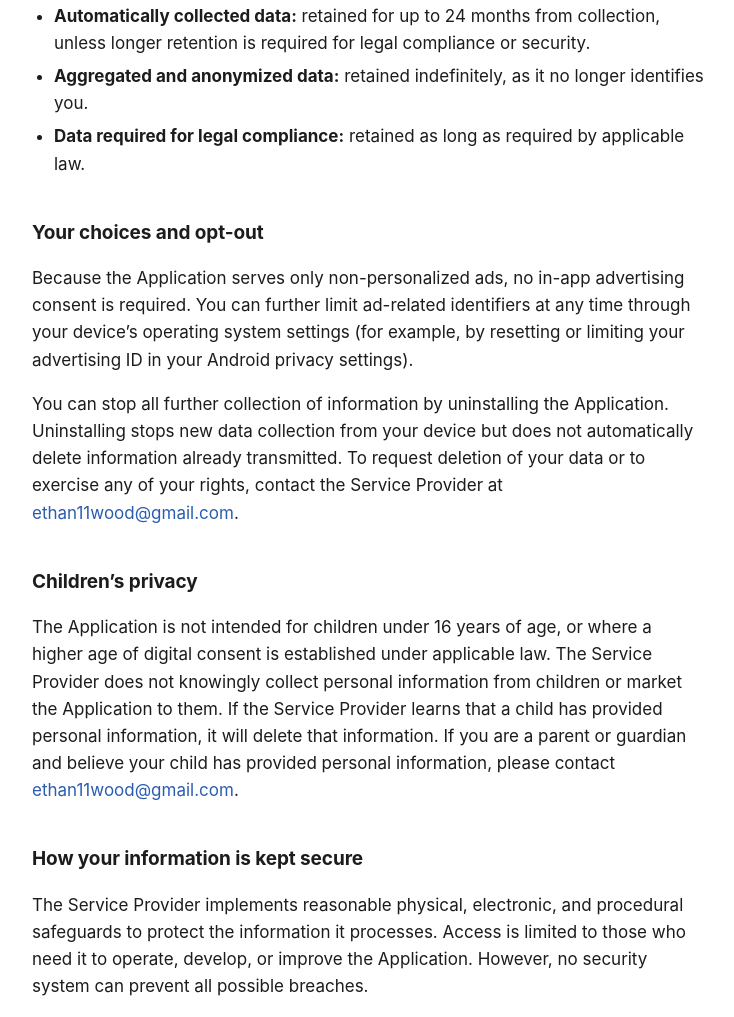
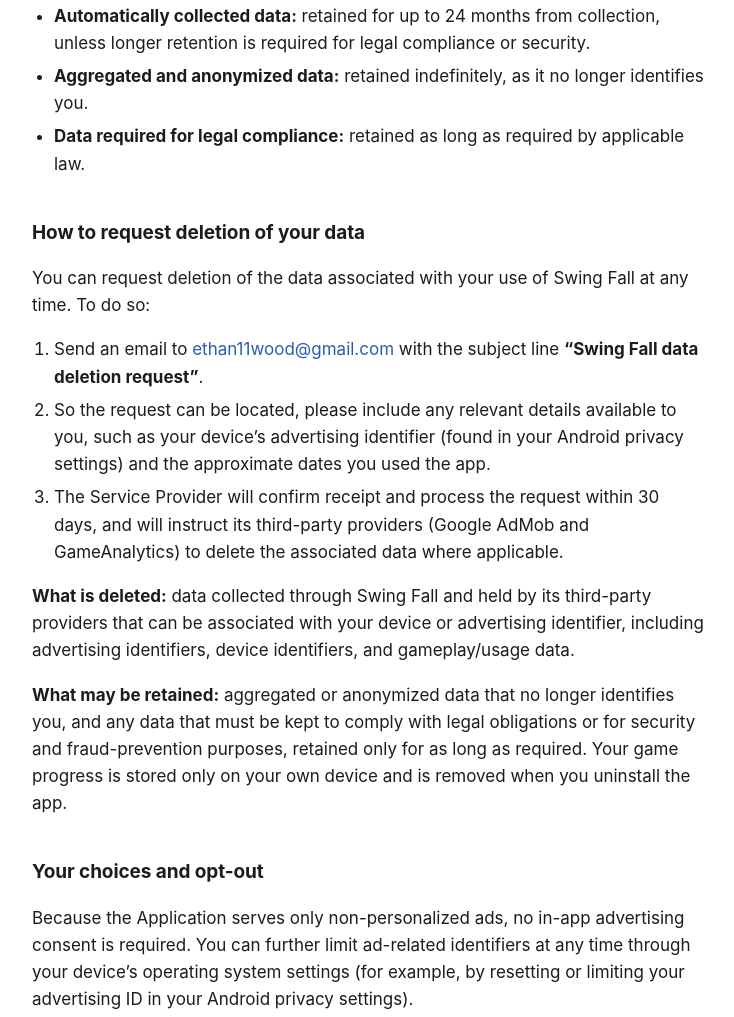
Before and after one commit to ethan-wood-uk/Swingfall-privacy, a plain HTML site: page index.html in a window 1280 px wide. Shown: the part 2855-3872 px from the top of the page, without its empty margins (272-1006 px from the left). Drawn offline with Linux system fonts and the light colour scheme.

Commit message:
Add files via upload

```diff
--- a/index.html
+++ b/index.html
@@ -39,7 +39,7 @@
   .muted { color: var(--muted); }
   a { color: var(--link); text-decoration: none; }
   a:hover { text-decoration: underline; }
-  ul { padding-left: 22px; margin: 12px 0; }
+  ul, ol { padding-left: 22px; margin: 12px 0; }
   li { margin: 6px 0; }
   .contact-block {
     background: #f7f7f9;
@@ -125,6 +125,16 @@
   <li><strong>Data required for legal compliance:</strong> retained as long as required by applicable law.</li>
 </ul>
 
+<h2>How to request deletion of your data</h2>
+<p>You can request deletion of the data associated with your use of Swing Fall at any time. To do so:</p>
+<ol>
+  <li>Send an email to <a href="mailto:ethan11wood@gmail.com?subject=Swing%20Fall%20data%20deletion%20request">ethan11wood@gmail.com</a> with the subject line <strong>&ldquo;Swing Fall data deletion request&rdquo;</strong>.</li>
+  <li>So the request can be located, please include any relevant details available to you, such as your device&rsquo;s advertising identifier (found in your Android privacy settings) and the approximate dates you used the app.</li>
+  <li>The Service Provider will confirm receipt and process the request within 30 days, and will instruct its third-party providers (Google AdMob and GameAnalytics) to delete the associated data where applicable.</li>
+</ol>
+<p><strong>What is deleted:</strong> data collected through Swing Fall and held by its third-party providers that can be associated with your device or advertising identifier, including advertising identifiers, device identifiers, and gameplay/usage data.</p>
+<p><strong>What may be retained:</strong> aggregated or anonymized data that no longer identifies you, and any data that must be kept to comply with legal obligations or for security and fraud-prevention purposes, retained only for as long as required. Your game progress is stored only on your own device and is removed when you uninstall the app.</p>
+
 <h2>Your choices and opt-out</h2>
 <p>Because the Application serves only non-personalized ads, no in-app advertising consent is required. You can further limit ad-related identifiers at any time through your device&rsquo;s operating system settings (for example, by resetting or limiting your advertising ID in your Android privacy settings).</p>
 <p>You can stop all further collection of information by uninstalling the Application. Uninstalling stops new data collection from your device but does not automatically delete information already transmitted. To request deletion of your data or to exercise any of your rights, contact the Service Provider at <a href="mailto:ethan11wood@gmail.com">ethan11wood@gmail.com</a>.</p>
```
